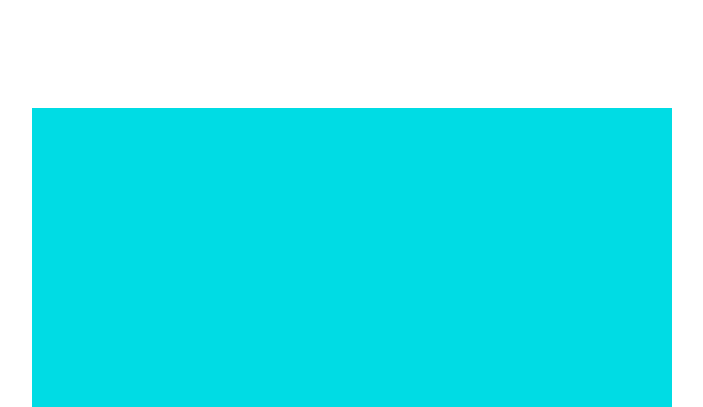
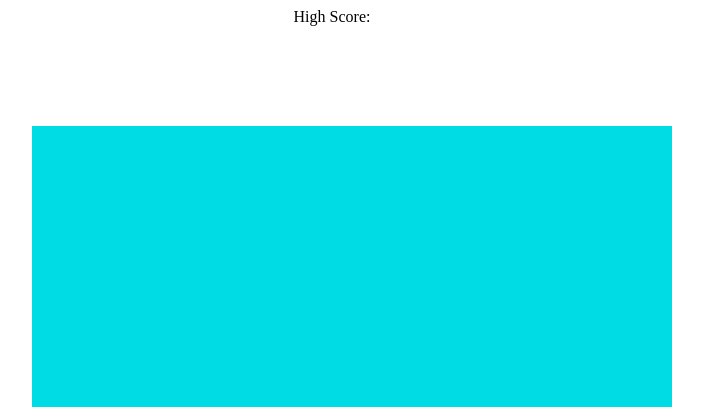
Before and after one commit to zackforbing/game_time, a website: page index.html in a window 1280 px wide. Shown: the top 407 px of the page, without its empty margins (308-1011 px from the left). Drawn offline with Linux system fonts and the light colour scheme.

Commit message:
high score display

```diff
--- a/css/application.css
+++ b/css/application.css
@@ -40,6 +40,14 @@
   margin-top: 300px;
 }
 
+#score {
+  /*position: absolute;*/
+  width: 50%;
+  margin: 0 auto;
+  text-align: center;
+  top: 500px;
+}
+
 #game {
   position: relative;
 }
--- a/index.html
+++ b/index.html
@@ -7,6 +7,9 @@
 </head>
 <body>
   <div class="game-position">
+    <div id="score">
+      High Score:
+    </div>
     <div class="game-container game-text-display" id="game-start">
       <p class="game-text">
         Press S To Start!
```
